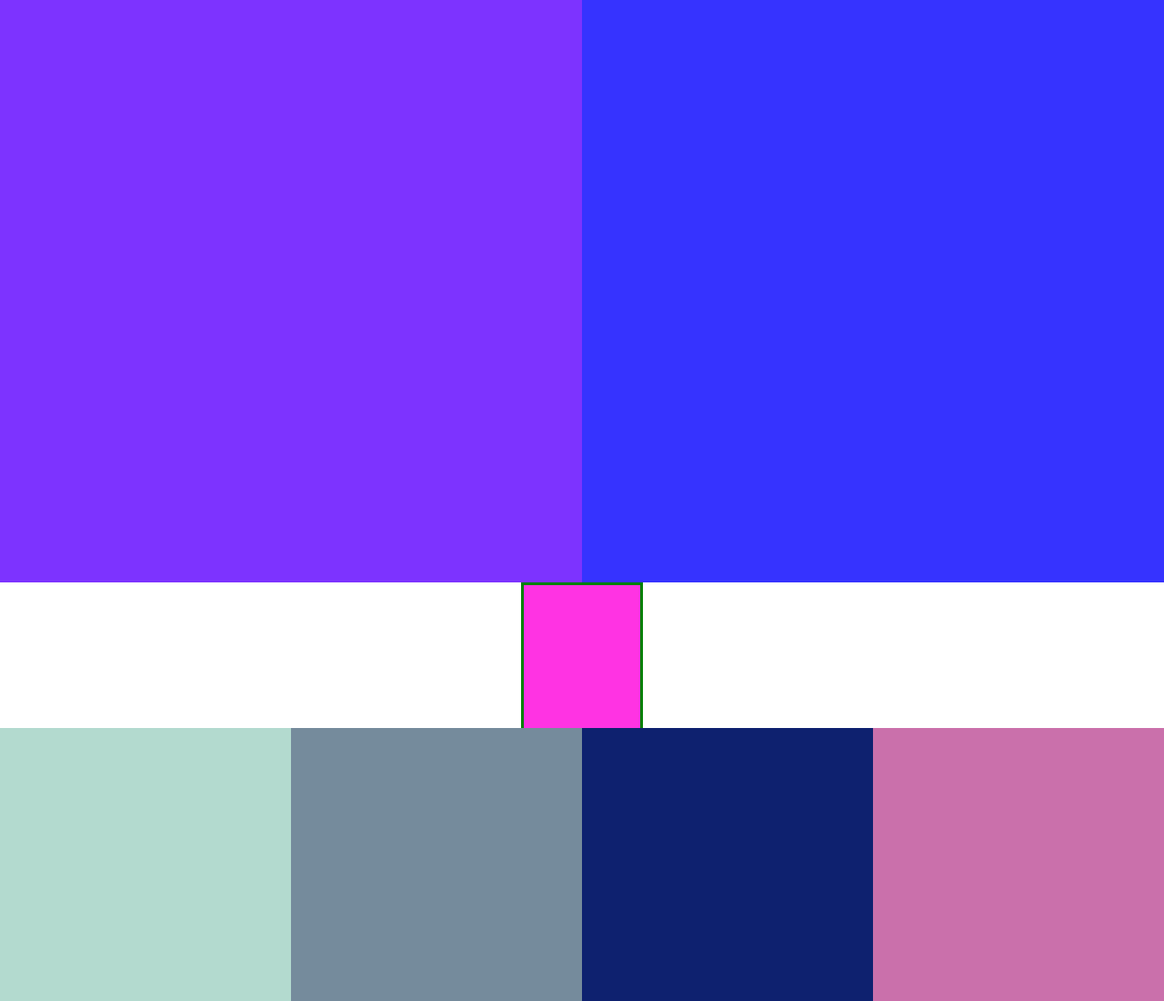
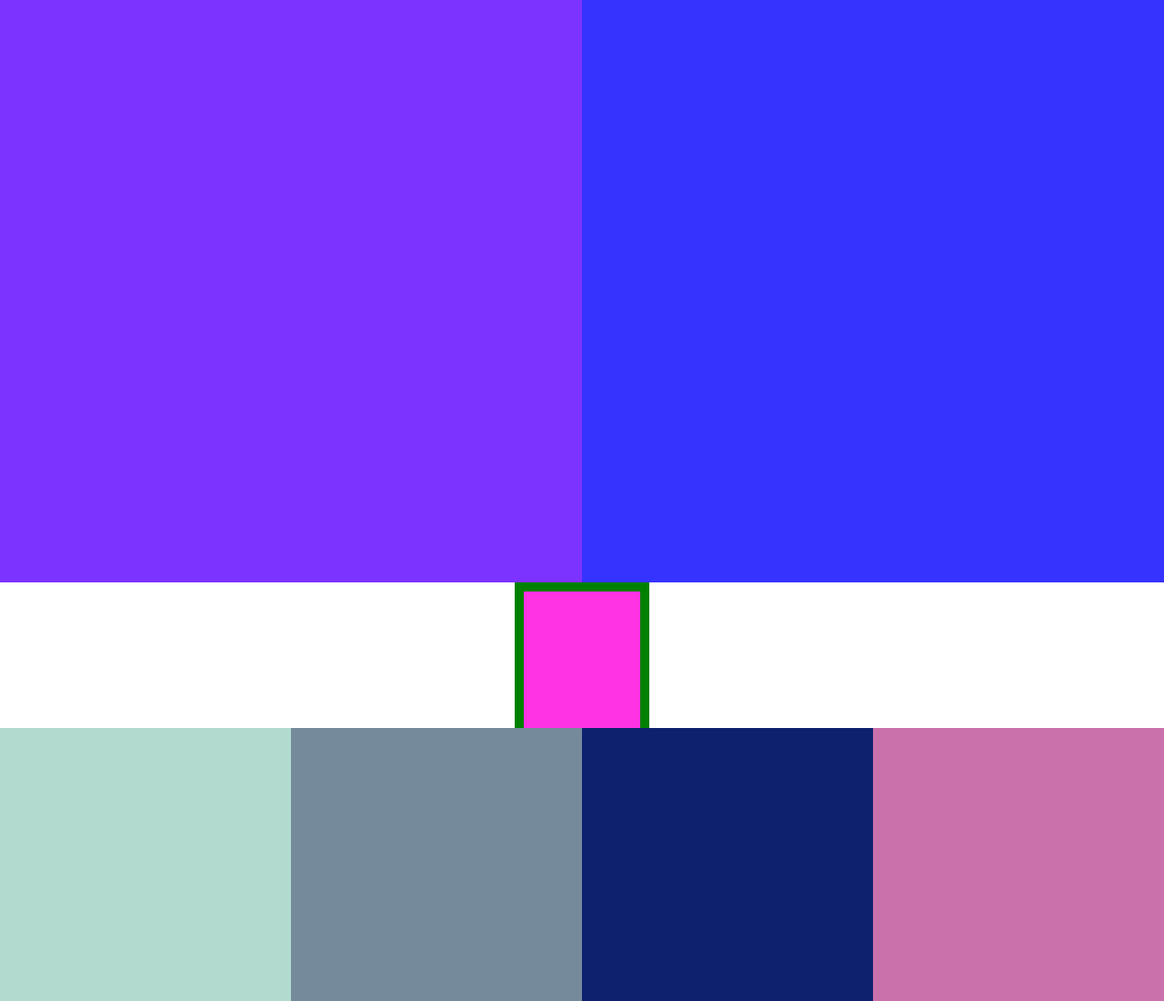
Before and after one commit to leahtorres/phase3-, a plain HTML site: page index.html in a window 1280 px wide. Shown: the top 1100 px of the page at 91% size. Drawn offline with Linux system fonts and the light colour scheme.

Commit message:
Update stylesheet.css

```diff
--- a/stylesheet.css
+++ b/stylesheet.css
@@ -33,7 +33,7 @@ display: flex;
 	height: 20vh;
 	width: 10vw;
 	margin: auto;
-    border: 3px solid green;
+    border: 10px solid green;
 }
 .flex-container {
 	display: flex;
```
